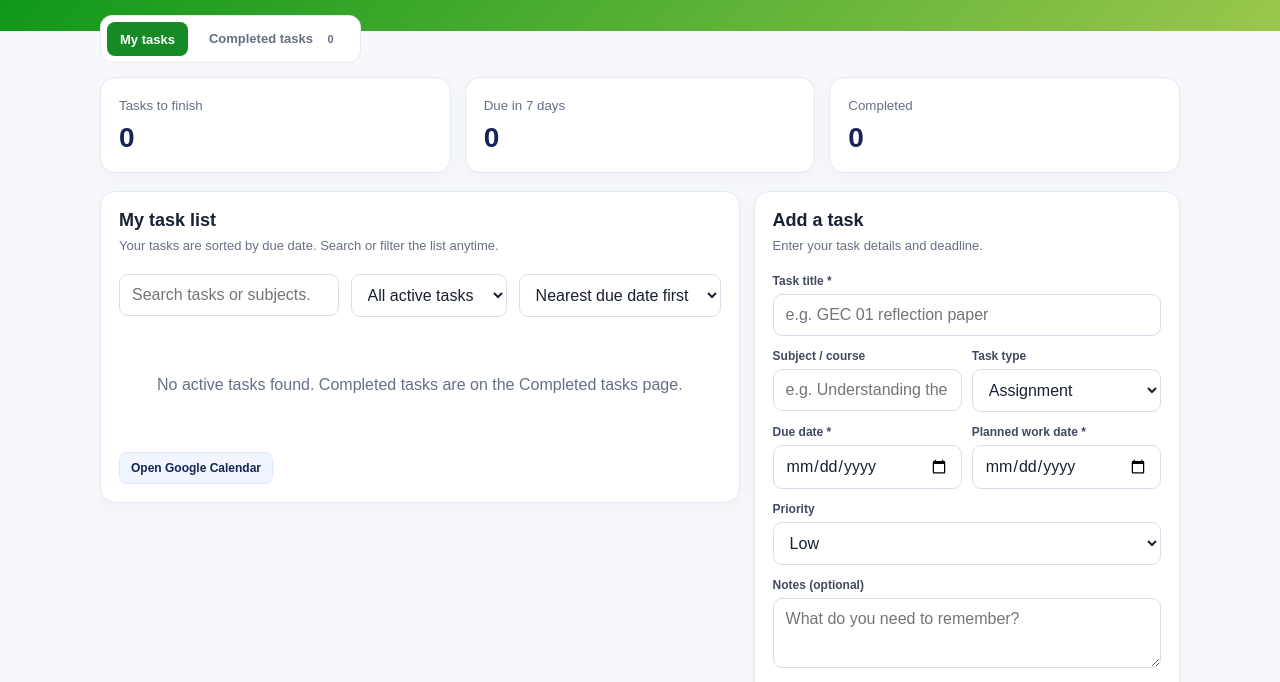
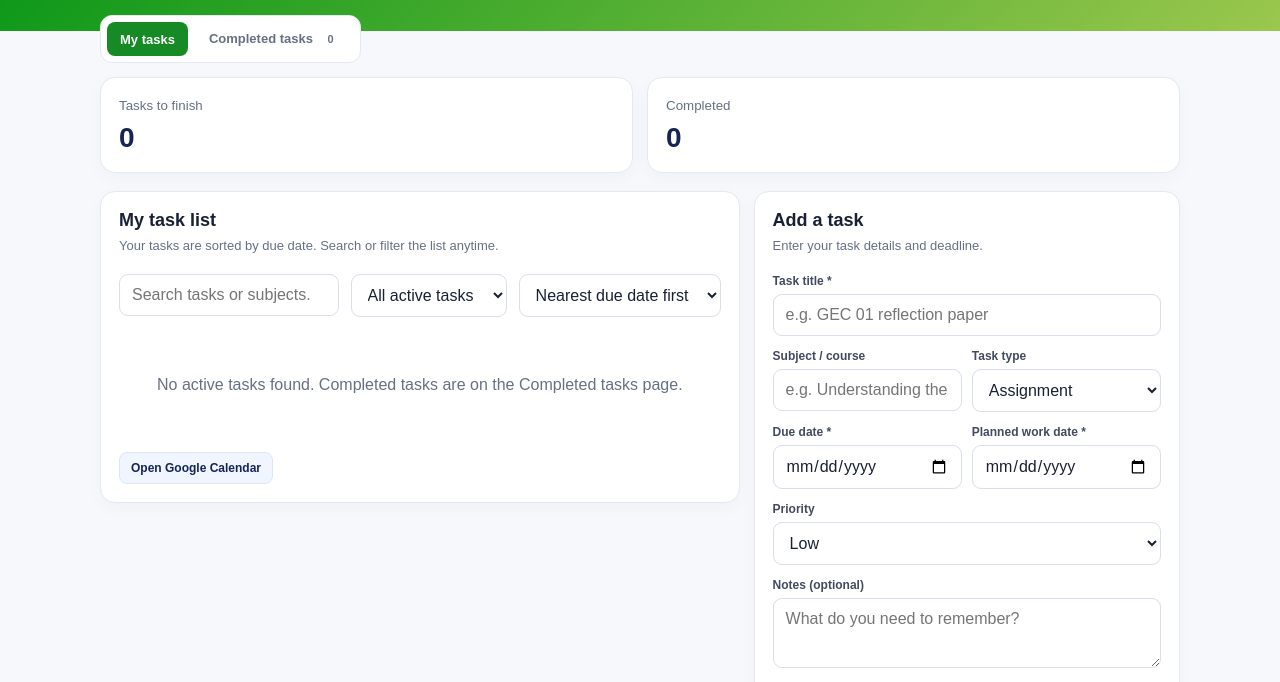
Before and after one commit to jzarport-czar/Group-3-ITC, a plain HTML site: page index.html in a window 1280 px wide. Shown: the part 96-778 px from the top of the page. Drawn offline with Linux system fonts and the light colour scheme.

Commit message:
remove due 7 dyas

```diff
--- a/index.html
+++ b/index.html
@@ -40,9 +40,6 @@
       <section class="stats">
         <div class="stat">
           <small>Tasks to finish</small><strong id="totalCount">0</strong>
-        </div>
-        <div class="stat">
-          <small>Due in 7 days</small><strong id="weekCount">0</strong>
         </div>
         <div class="stat">
           <small>Completed</small><strong id="doneCount">0</strong>
--- a/script.js
+++ b/script.js
@@ -31,9 +31,6 @@ function showTasks() {
   let unfinished = tasks.filter(task => !task.done);
   let completed = tasks.filter(task => task.done);
   get("totalCount").textContent = unfinished.length;
-  get("weekCount").textContent = unfinished.filter(task =>
-    task.due >= getDate(0) && task.due <= getDate(7)
-  ).length;
   get("doneCount").textContent = completed.length;
   get("completedNavCount").textContent = completed.length;
 
--- a/style.css
+++ b/style.css
@@ -132,7 +132,7 @@ main {
 }
 
 .stats {
-  grid-template-columns: repeat(3, 1fr);
+  grid-template-columns: repeat(2, 1fr);
 }
 
 .layout {
```
